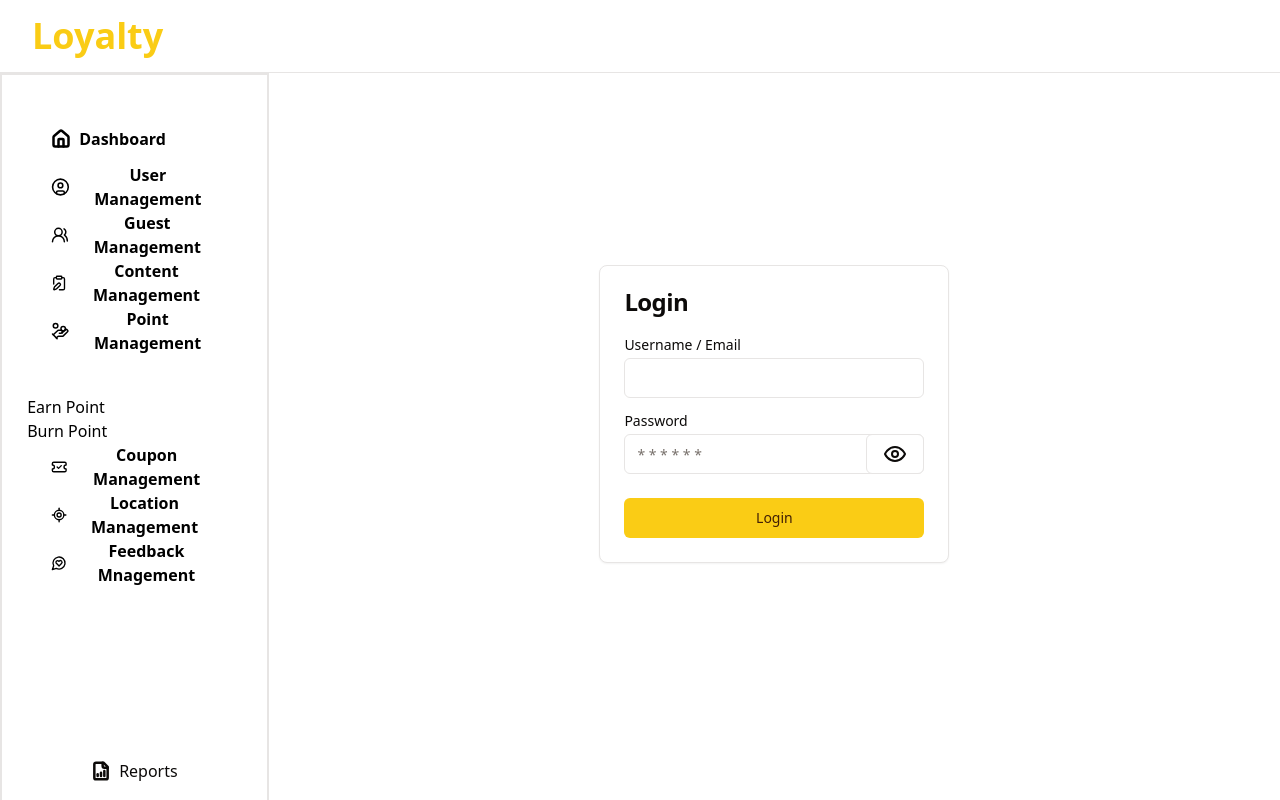
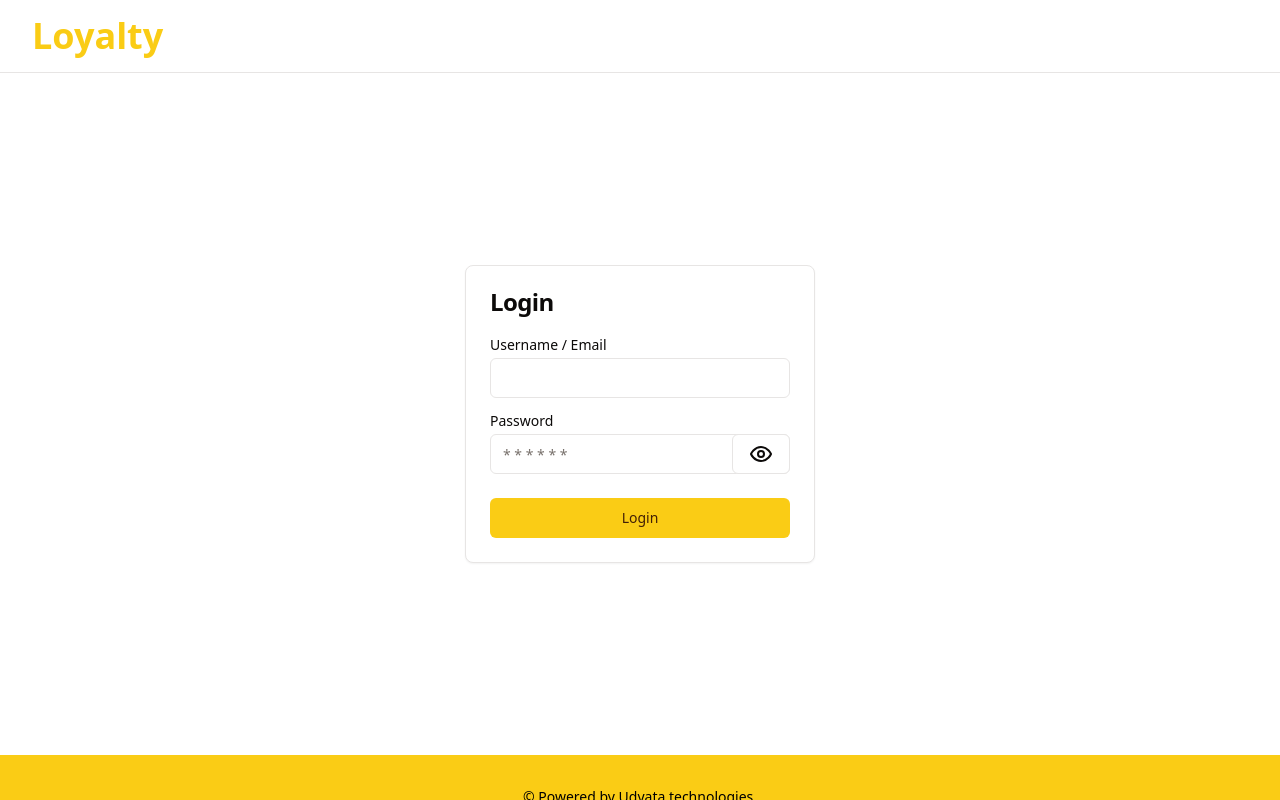
Before and after one commit to aaananddd/loyalty-frontend, a React (Vite) app: page /login in a window 1280 px wide. Shown: the top 800 px of the page. Built offline with nearby package versions, Linux system fonts and the light colour scheme.

Commit message:
fixed sidebar

```diff
--- a/src/components/Header/index.jsx
+++ b/src/components/Header/index.jsx
@@ -7,12 +7,7 @@ import routePath from "@/router/routePath";
 function AuthenticatedNavLinks(clearToken) {
   return (
     <div className="flex items-center md:gap-x-8 gap-x-2">
-      <NavLink
-        to={routePath.userManagement}
-        className={({ isActive }) => (isActive ? "text-primary" : "")}
-      >
-        About Page
-      </NavLink>
+
       <Button
         onClick={() => {
           clearToken();
--- a/src/components/Sidebar/index.jsx
+++ b/src/components/Sidebar/index.jsx
@@ -1,3 +1,4 @@
+import routePath from "@/router/routePath";
 import {
   CircleUser,
   ClipboardPen,
@@ -11,44 +12,49 @@ import {
   Wrench,
 } from "lucide-react";
 import React from "react";
+import { NavLink } from "react-router-dom";
 
 const Sidebar = () => {
   return (
-    <div className="w-[21%] min-h-screen border-2 bg-white items-center">
+    <div className="w-[21%] min-h-screen border-r-2 bg-white items-center">
       <div className="w-full flex  flex-col items-center">
         <ul className="w-[81%] text-black flex flex-col min-h-min pt-10 ">
-          <li className="w-full h-10 font-bold p-6 flex  items-center text-center hover:bg-[#FFD700] rounded  duration-75">
+          <li className="w-full h-10 font-medium p-6 flex  items-center text-center hover:bg-[#FFD700] rounded  duration-75">
             <Home strokeWidth={3} className=" w-5 mr-2 " /> Dashboard
           </li>
-          <li className="w-full h-10 font-bold p-6 flex  items-center text-center hover:bg-[#FFD700] rounded  duration-75">
-            <CircleUser className="w-5 h-10 mr-2" /> User Management
-          </li>
-          <li className="w-full h-10 font-bold p-6 flex  items-center text-center hover:bg-[#FFD700] rounded  duration-75">
-            <UsersRound className="w-5 h-10 mr-2" />
+          <NavLink
+            to={routePath.userManagement}
+            className={({ isActive }) => (isActive ? "bg-[#FFD700] " : "") + `w-full h-10 font-medium p-6 flex  items-center text-center hover:bg-[#FFD700] rounded  duration-75 `}
+          >
+            <CircleUser strokeWidth={3} className="w-5 h-10 mr-2" /> User Management
+          </NavLink>
+
+          <li className="w-full h-10 font-medium p-6 flex  items-center text-center hover:bg-[#FFD700] rounded  duration-75">
+            <UsersRound strokeWidth={3} className="w-5 h-10 mr-2" />
             Guest Management
           </li>
-          <li className="w-full h-10 font-bold p-6 flex  items-center text-center hover:bg-[#FFD700] rounded  duration-75">
-            <ClipboardPen className="w-5 h-10 mr-2" />
+          <li className="w-full h-10 font-medium p-6 flex  items-center text-center hover:bg-[#FFD700] rounded  duration-75">
+            <ClipboardPen strokeWidth={3} className="w-5 h-10 mr-2" />
             Content Management
           </li>
-          <li className="w-full h-10 font-bold p-6 flex  items-center text-center hover:bg-[#FFD700] rounded  duration-75">
-            <HandCoins className="w-5 h-10 mr-2" /> Point Management
+          <li className="w-full h-10 font-medium p-6 flex  items-center text-center hover:bg-[#FFD700] rounded  duration-75">
+            <HandCoins strokeWidth={3} className="w-5 h-10 mr-2" /> Point Management
           </li>
           <ul className="mt-10">
             <li>Earn Point</li>
             <li>Burn Point</li>
           </ul>
 
-          <li className="w-full h-10 font-bold p-6 flex  items-center text-center hover:bg-[#FFD700] rounded  duration-75">
-            <TicketCheck className="w-5 h-10 mr-2" />
+          <li className="w-full h-10 font-medium p-6 flex  items-center text-center hover:bg-[#FFD700] rounded  duration-75">
+            <TicketCheck strokeWidth={3} className="w-5 h-10 mr-2" />
             Coupon Management
           </li>
-          <li className="w-full h-10 font-bold p-6 flex  items-center text-center hover:bg-[#FFD700] rounded  duration-75">
-            <LocateFixed className="w-5 h-10 mr-1" />
+          <li className="w-full h-10 font-medium p-6 flex  items-center text-center hover:bg-[#FFD700] rounded  duration-75">
+            <LocateFixed strokeWidth={3} className="w-5 h-10 mr-1" />
             Location Management
           </li>
-          <li className="w-full h-10 font-bold p-6 flex  items-center text-center hover:bg-[#FFD700] rounded  duration-75">
-            <MessageCircleHeart className="w-5 h-10 mr-2" />
+          <li className="w-full h-10 font-medium p-6 flex  items-center text-center hover:bg-[#FFD700] rounded  duration-75">
+            <MessageCircleHeart strokeWidth={3} className="w-5 h-10 mr-2" />
             Feedback Mnagement
           </li>
         </ul>
--- a/src/router/RootLayout.jsx
+++ b/src/router/RootLayout.jsx
@@ -5,13 +5,16 @@ import PageLoader from "@/components/loaders/PageLoader";
 import Footer from "@/components/Footer";
 import { Toaster } from "@/components/ui/sonner";
 import Sidebar from "@/components/Sidebar";
+import { useAuth } from "@/utils/provider/authProvider";
 const RootLayout = () => {
+  const { token, clearToken } = useAuth();
+
   return (
     <>
       <main className="flex flex-col min-h-screen justify-between font-sans ">
         <Header />
         <div className="flex">
-          <Sidebar />
+          {token && <Sidebar />}
           <Suspense fallback={<PageLoader />}>
             <div className="flex-1 p-4 md:px-10 lg:px-20 md:py-8">
               <Outlet />
```
Also changed, not shown: 1 other file (tests, documents, lock files or other folders).
